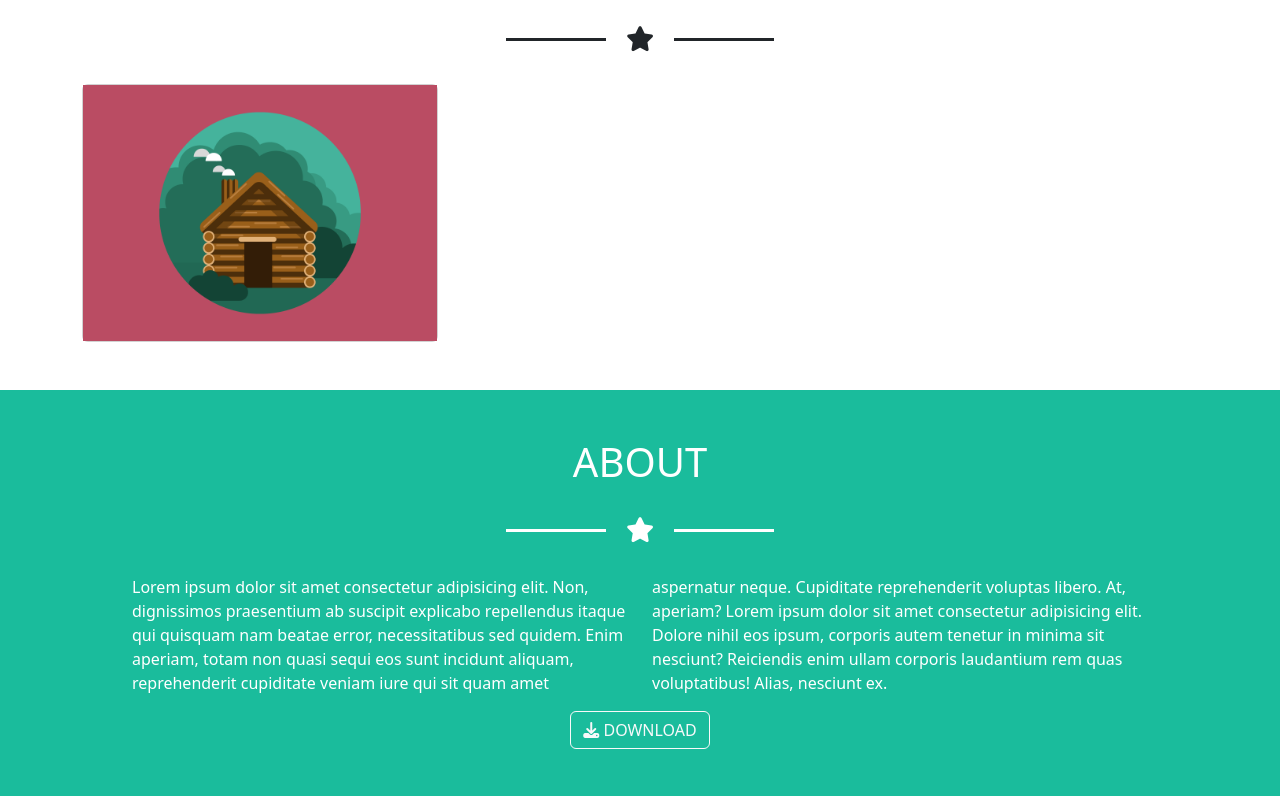
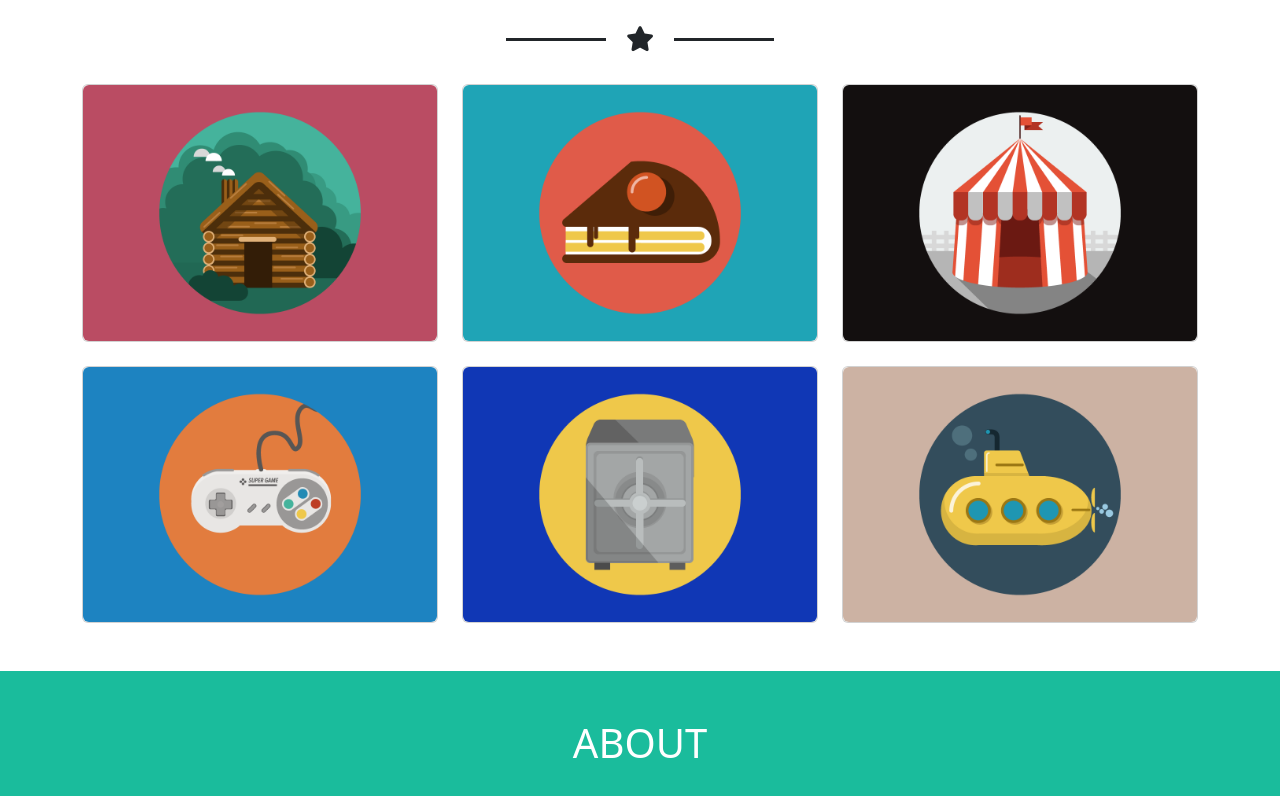
Before and after one commit to EnricoClem/html-css-bootstrap-freelancer, a plain HTML site: page index.html in a window 1280 px wide. Shown: the part 727-1523 px from the top of the page. Drawn offline with nearby package versions, Linux system fonts and the light colour scheme.

Commit message:
ADD - all portfolio cards

```diff
--- a/index.html
+++ b/index.html
@@ -56,10 +56,26 @@
             <div class="container">
                 <div class="row gy-4 row-cols-1 row-cols-md-2 row-cols-lg-3">
                     <div class="col">
-                        <div class="card"><img src="./img/cabin.png" alt=""></div>
+                        <div class="card"><img class="rounded" src="./img/cabin.png" alt=""></div>
+                    </div>
+                    <div class="col">
+                        <div class="card"><img class="rounded" src="./img/cake.png" alt=""></div>
+                    </div>
+                    <div class="col">
+                        <div class="card"><img class="rounded" src="./img/circus.png" alt=""></div>
+                    </div>
+                    <div class="col">
+                        <div class="card"><img class="rounded" src="./img/game.png" alt=""></div>
+                    </div>
+                    <div class="col">
+                        <div class="card"><img class="rounded" src="./img/safe.png" alt=""></div>
+                    </div>
+                    <div class="col">
+                        <div class="card"><img class="rounded" src="./img/submarine.png" alt=""></div>
                     </div>
                 </div>
             </div>
+
         </section>
 
         <!-- ABOUT -->
```
